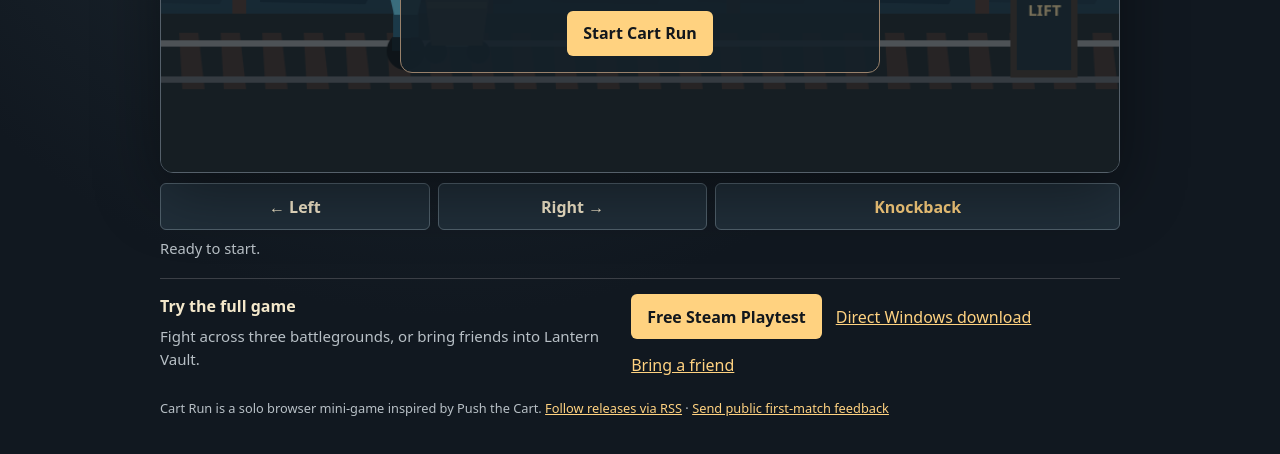
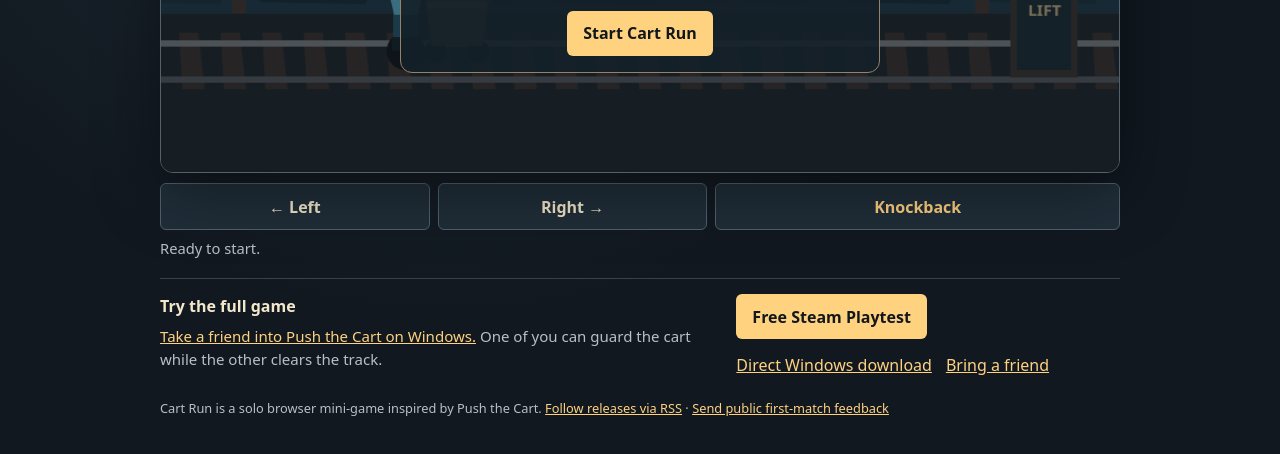
Before and after one commit to Tavoraz/The-Salt-Mine-3-Downloads, a plain HTML site: page docs/index.html in a window 1280 px wide. Shown: the part 482-936 px from the top of the page. Drawn offline with Linux system fonts and the light colour scheme; animation ran at ten frames a second.

Commit message:
Invite Cart Run players to try a full battleground together

```diff
--- a/docs/index.html
+++ b/docs/index.html
@@ -74,7 +74,7 @@
   </div>
   <p id="status" class="status" aria-live="polite">Ready to start.</p>
   <div class="after">
-    <div><strong>Try the full game</strong><p>Fight across three battlegrounds, or bring friends into Lantern Vault.</p></div>
+    <div><strong>Try the full game</strong><p><a href="https://avoraz.com/play/push-the-cart?utm_source=cart_run" target="_blank" rel="noopener">Take a friend into Push the Cart on Windows.</a> One of you can guard the cart while the other clears the track.</p></div>
     <nav><a id="page-steam" class="cta" href="https://store.steampowered.com/app/5578970/The_Salt_Mine_3/?utm_source=cart_run&amp;utm_medium=browser_game&amp;utm_campaign=steam_playtest_launch&amp;utm_content=page" target="_blank" rel="noopener">Free Steam Playtest</a><a href="https://avoraz.com/download?utm_campaign=first_players" target="_blank" rel="noopener">Direct Windows download</a><a id="friend-link" href="play-together.html">Bring a friend</a></nav>
   </div>
   <footer>Cart Run is a solo browser mini-game inspired by Push the Cart. <a href="https://tavoraz.itch.io/the-salt-mine-3/devlog.rss">Follow releases via RSS</a> · <a href="https://github.com/Tavoraz/The-Salt-Mine-3-Downloads/issues/new/choose">Send public first-match feedback</a></footer>
```
